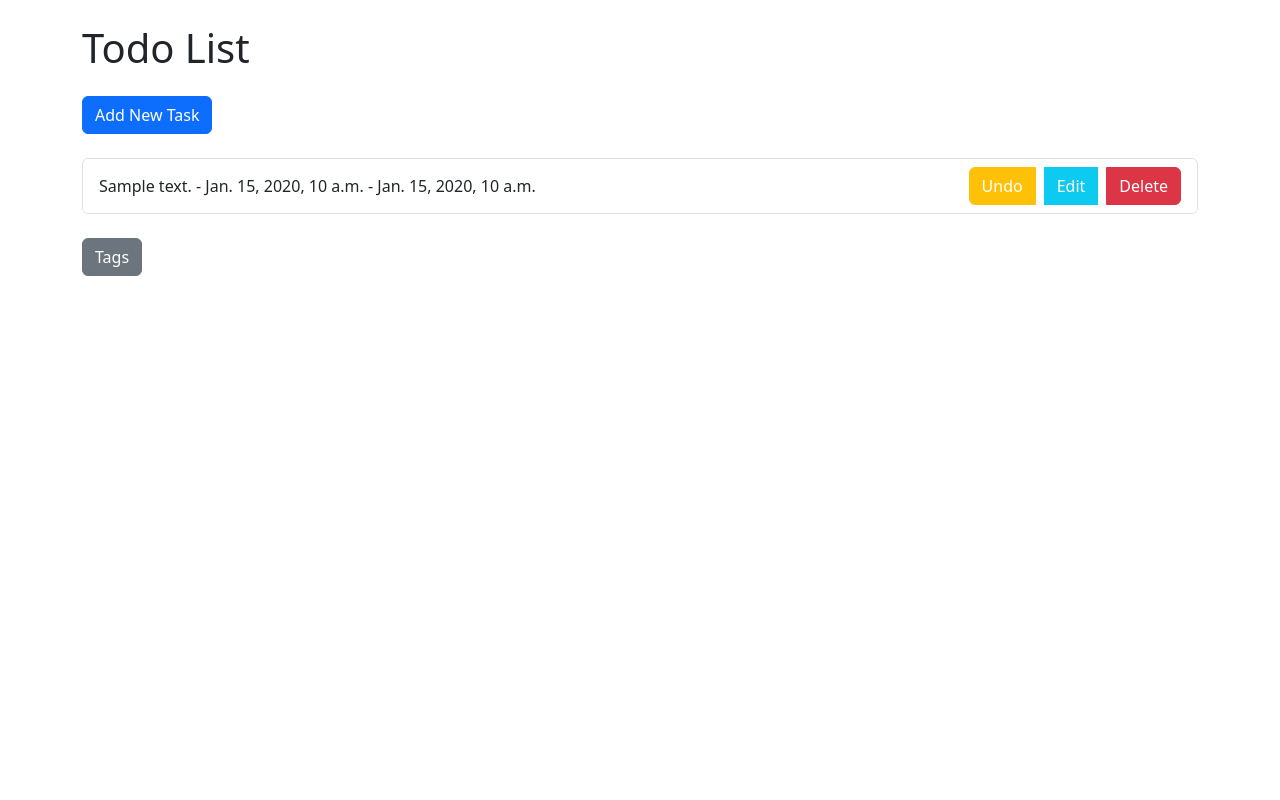
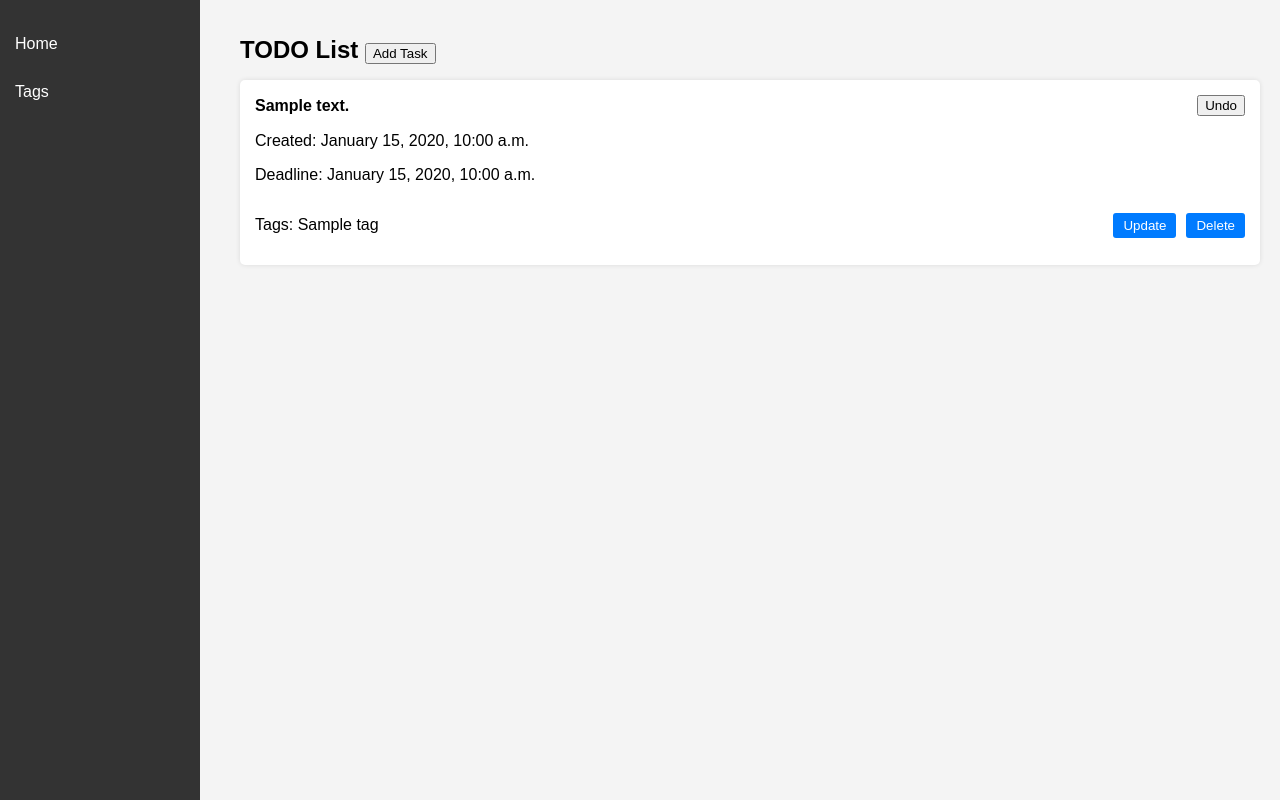
Before and after one commit to Viacheslav417865/todo_list, a Django app: page / in a window 1280 px wide. Run offline with Django 5.2, Linux system fonts and the light colour scheme; tables that the repository leaves empty hold one stand-in row (values such as "Sample post"); some libraries are stand-ins or nearby versions.

Commit message:
Add and modify templates, views, and URL patterns for tag management and task creation

```diff
--- a/todolist/tasks/forms.py
+++ b/todolist/tasks/forms.py
@@ -7,6 +7,8 @@ class TaskForm(forms.ModelForm):
         model = Task
         fields = ["content", "deadline", "tags"]
 
+    content = forms.CharField(widget=forms.Textarea(attrs={"placeholder": "Enter task details..."}))
+    deadline = forms.DateTimeField(required=False, widget=forms.DateTimeInput(attrs={"type": "datetime-local"}))
 
 class TagForm(forms.ModelForm):
     class Meta:
--- /dev/null
+++ b/todolist/tasks/templates/includes/sidebar.html
@@ -0,0 +1,5 @@
+<div id="sidebar">
+    <a href="{% url 'home' %}">Home</a>
+    <a href="{% url 'tag_list' %}">Tag List</a>
+
+</div>
--- a/todolist/tasks/templates/tasks/home.html
+++ b/todolist/tasks/templates/tasks/home.html
@@ -5,51 +5,148 @@
     <meta charset="UTF-8">
     <meta name="viewport" content="width=device-width, initial-scale=1.0">
     <title>Todo List</title>
+    <style>
+        body {
+            font-family: Arial, sans-serif;
+            margin: 0;
+            padding: 0;
+            background-color: #f4f4f4;
+        }
 
-    <link href="https://cdn.jsdelivr.net/npm/bootstrap@5.3.1/dist/css/bootstrap.min.css" rel="stylesheet"
-          integrity="sha384-KyZXEJxvNkK6pY4gE2p4vF4s/ftJpKEXz8gBhGq9lQWl0mBxEhlPSx3xhktj5gZC" crossorigin="anonymous">
+        #sidebar {
+            width: 200px;
+            position: fixed;
+            top: 0;
+            left: 0;
+            height: 100%;
+            background-color: #333;
+            padding-top: 20px;
+        }
+
+        #sidebar a {
+            color: white;
+            padding: 15px;
+            text-decoration: none;
+            display: block;
+        }
+
+        #sidebar a:hover {
+            background-color: #575757;
+        }
+
+        #main-content {
+            margin-left: 220px;
+            padding: 20px;
+        }
+
+        h1 {
+            font-size: 24px;
+        }
+
+        .task {
+            background: #fff;
+            padding: 15px;
+            margin: 10px 0;
+            border-radius: 5px;
+            box-shadow: 0 0 5px rgba(0, 0, 0, 0.1);
+        }
+
+        .task-header {
+            display: flex;
+            justify-content: space-between;
+            align-items: center;
+        }
+
+        .task-header p {
+            margin: 0;
+        }
+
+        .task-body {
+            margin-top: 10px;
+        }
+
+        .task-footer {
+            margin-top: 15px;
+            display: flex;
+            justify-content: space-between;
+            align-items: center;
+        }
+
+        .task-footer a {
+            text-decoration: none;
+            color: #007BFF;
+        }
+
+        .buttons {
+            display: flex;
+            gap: 10px;
+        }
+
+        .buttons button {
+            padding: 5px 10px;
+            border: none;
+            background-color: #007BFF;
+            color: white;
+            cursor: pointer;
+            border-radius: 3px;
+        }
+
+        .buttons button:hover {
+            background-color: #0056b3;
+        }
+    </style>
 </head>
 <body>
-<div class="container mt-4">
-    <h1 class="mb-4">Todo List</h1>
 
-
-    <a href="{% url 'create_task' %}" class="btn btn-primary mb-4">Add New Task</a>
-
-    <ul class="list-group">
-        {% for task in tasks %}
-        <li class="list-group-item d-flex justify-content-between align-items-center">
-            <span>{{ task.content }} - {{ task.created_at }} - {{ task.deadline }}</span>
-
-            <div class="btn-group">
-                {% if task.is_done %}
-
-                <button class="btn btn-warning">
-                    <a href="{% url 'toggle_task_status' task.id %}" class="text-decoration-none text-white">Undo</a>
-                </button>
-                {% else %}
-
-                <button class="btn btn-success">
-                    <a href="{% url 'toggle_task_status' task.id %}"
-                       class="text-decoration-none text-white">Complete</a>
-                </button>
-                {% endif %}
-
-
-                <a href="{% url 'update_task' task.id %}" class="btn btn-info text-white ms-2">Edit</a>
-
-
-                <a href="{% url 'delete_task' task.id %}" class="btn btn-danger text-white ms-2">Delete</a>
-            </div>
-        </li>
-        {% endfor %}
-    </ul>
-
-
-    <a href="{% url 'tag_list' %}" class="btn btn-secondary mt-4">Tags</a>
+<div id="sidebar">
+    <a href="{% url 'home' %}">Home</a>
+    <a href="{% url 'tag_list' %}">Tags</a>
 </div>
 
+<div id="main-content">
+    <h1>TODO List <a href="{% url 'add_task' %}">
+        <button>Add Task</button>
+    </a></h1>
 
-<script src="https://cdn.jsdelivr.net/npm/bootstrap@5.3.1/dist/js/bootstrap.bundle.min.js"></script>
+    {% csrf_token %}
+    {{ form|crispy }}
+
+    {% for task in tasks %}
+    <div class="task">
+        <div class="task-header">
+            <p><strong>{{ task.content }}</strong></p>
+            <p>
+                {% if task.is_done %}
+                <button onclick="window.location.href='{% url 'toggle_task' task.id %}'">Undo</button>
+                {% else %}
+                <button onclick="window.location.href='{% url 'toggle_task' task.id %}'">Complete</button>
+                {% endif %}
+            </p>
+        </div>
+        <div class="task-body">
+            <p>Created: {{ task.created_at|date:"F j, Y, g:i a" }}</p>
+            {% if task.deadline %}
+            <p>Deadline: {{ task.deadline|date:"F j, Y, g:i a" }}</p>
+            {% endif %}
+        </div>
+        <div class="task-footer">
+            <p>Tags:
+                {% for tag in task.tags.all %}
+                {{ tag.name }}{% if not forloop.last %}, {% endif %}
+                {% endfor %}
+            </p>
+            <div class="buttons">
+                <a href="{% url 'update_task' task.id %}">
+                    <button>Update</button>
+                </a>
+                <a href="{% url 'delete_task' task.id %}">
+                    <button>Delete</button>
+                </a>
+            </div>
+        </div>
+    </div>
+    {% endfor %}
+</div>
+
 </body>
 </html>
--- a/todolist/tasks/urls.py
+++ b/todolist/tasks/urls.py
@@ -3,9 +3,11 @@ from . import views
 
 urlpatterns = [
     path("", views.home, name="home"),
+    path('add/', views.add_task, name='add_task'),
     path("tags/", views.tag_list, name="tag_list"),
     path("create-task/", views.create_task, name="create_task"),
     path("create-tag/", views.create_tag, name="create_tag"),
+    path("add-tag/", views.add_tag, name="add_tag"),
     path("update-task/<int:task_id>/", views.update_task, name="update_task"),
     path("delete-task/<int:task_id>/", views.delete_task, name="delete_task"),
     path("toggle-task-status/<int:task_id>/", views.toggle_task_status, name="toggle_task_status"),
--- a/todolist/tasks/views.py
+++ b/todolist/tasks/views.py
@@ -4,8 +4,19 @@ from .forms import TaskForm, TagForm
 
 
 def home(request):
-    tasks = Task.objects.all()
+    tasks = Task.objects.all().order_by("is_done", "-created_at")
     return render(request, "tasks/home.html", {"tasks": tasks})
+
+
+def add_task(request):
+    if request.method == "POST":
+        form = TaskForm(request.POST)
+        if form.is_valid():
+            form.save()
+            return redirect("home")
+    else:
+        form = TaskForm()
+    return render(request, "tasks/add_task.html", {"form": form})
 
 
 def tag_list(request):
@@ -47,13 +58,24 @@ def update_task(request, task_id):
     return render(request, "tasks/create_task.html", {"form": form})
 
 
-def delete_task(request, task_id):
+def add_tag(request):
+    if request.method == "POST":
+        form = TagForm(request.POST)
+        if form.is_valid():
+            form.save()
+            return redirect("tag_list")
+    else:
+        form = TagForm()
+    return render(request, "tasks/add_tag.html", {"form": form})
+
+
+def delete_task(task_id):
     task = get_object_or_404(Task, pk=task_id)
     task.delete()
     return redirect("home")
 
 
-def toggle_task_status(request, task_id):
+def toggle_task_status(task_id):
     task = get_object_or_404(Task, pk=task_id)
     task.is_done = not task.is_done
     task.save()
```
Also changed, not shown: todolist/tasks/templates/tasks/add_tag.html (added, +18 -0 lines), todolist/tasks/templates/tasks/add_task.html (added, +28 -0 lines), todolist/tasks/templates/tasks/tag_list.html (+100 -30 lines).
